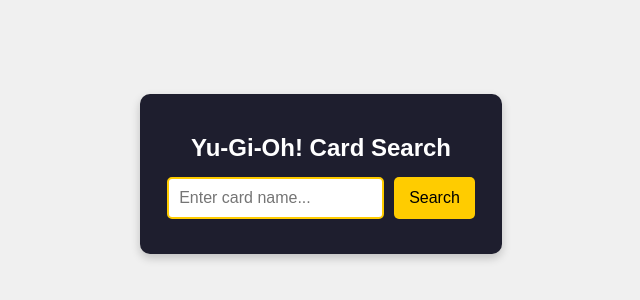
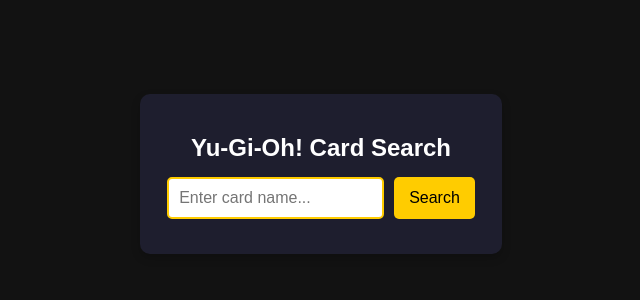
Before and after one commit to timo067/DeckAlchemy, an Angular app in the folder DeckAlchemy2/: page /card-search in a window 1280 px wide. Shown: the part 226-526 px from the top of the page, without its empty margins (319-959 px from the left). Built offline with nearby package versions, Linux system fonts and the light colour scheme.

Commit message:
update on the css

```diff
--- a/DeckAlchemy2/src/app/card-search/card-search.component.css
+++ b/DeckAlchemy2/src/app/card-search/card-search.component.css
@@ -86,3 +86,15 @@
   font-size: 14px;
   margin: 5px 0;
 }
+
+/* Make the component take up the full screen */
+:host {
+  display: flex;
+  justify-content: center;
+  align-items: center;
+  height: 100vh; /* Full viewport height */
+  width: 100vw; /* Full viewport width */
+  background-color: #121212; /* Dark background for a game-like feel */
+  color: white; /* White text for better visibility */
+  overflow: hidden; /* Prevent scrolling */
+}
```
